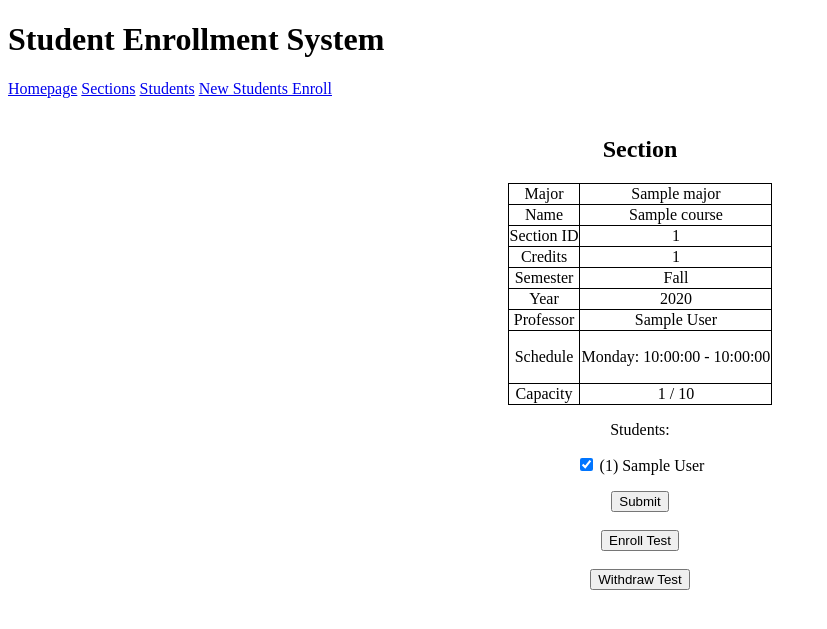
After one commit to gerald-guerrero/student_enrollment, a Django app: page /sections/1/ in a window 1280 px wide. The commit adds this page. Shown: the top 629 px of the page, without its empty margins (0-827 px from the left). Run offline with Django 5.2, Linux system fonts and the light colour scheme; tables that the repository leaves empty hold one stand-in row (values such as "Sample post").

Commit message:
Implement section update view, custom form for m2m field, and test urls for single enroll and withdraw features

```diff
--- a/myproject/myapp/models.py
+++ b/myproject/myapp/models.py
@@ -98,6 +98,9 @@ class Section(models.Model):
         full_schedule = [str(schedule) for schedule in self.schedules.all()]
         return "\n".join(full_schedule)
 
+    def get_absolute_url(self):
+        return reverse("section_update", kwargs={"pk": self.pk})
+
 class Schedule(models.Model):
     """
     Stores the schedule for every section which is liked by foreign key to the associated section
--- /dev/null
+++ b/myproject/section_records/forms.py
@@ -0,0 +1,27 @@
+from django import forms
+from myapp.models import Section, Student
+from django.db.models import Value
+from django.db.models import Case, When
+
+class SectionStudentForm(forms.ModelForm):
+    students = forms.ModelMultipleChoiceField(
+        queryset=Student.objects.all(),
+        widget=forms.CheckboxSelectMultiple,
+        required=False
+    )
+    class Meta:
+        model = Section
+        fields = ['students']
+
+    def __init__(self, *args, **kwargs):
+        super().__init__(*args, **kwargs)
+
+        enrolled_students = self.instance.students.all().annotate(enrolled=Value(1))
+
+        all_students = Student.objects.all().annotate(
+            enrolled=Case(
+                When (pk__in=enrolled_students, then=Value(1)),
+                default=Value(2),
+            )
+        )
+        self.fields['students'].queryset = all_students.order_by('enrolled', 'id')
--- a/myproject/section_records/urls.py
+++ b/myproject/section_records/urls.py
@@ -3,4 +3,7 @@ from . import views
 
 urlpatterns = [
     path('', views.SectionListView.as_view(), name='section_list'),
+    path('<int:pk>/', views.SectionUpdateView.as_view(), name='section_update'),
+    path('<int:pk>/enroll', views.enroll_section, name="enroll_section"),
+    path('<int:pk>/withdraw', views.withdraw_section, name="withdraw_section"),
 ]
--- a/myproject/section_records/views.py
+++ b/myproject/section_records/views.py
@@ -1,7 +1,29 @@
-from django.shortcuts import render
+from django.shortcuts import render, redirect, get_object_or_404
+from django.urls import reverse
 from myapp.models import Section
 from django.views.generic import ListView
+from django.views.generic.edit import UpdateView
+from .forms import SectionStudentForm
 
 class SectionListView(ListView):
     model = Section
     template_name = 'section_records/section_list.html'
+
+class SectionUpdateView(UpdateView):
+    model = Section
+    template_name = 'section_records/section_enrollment.html'
+    form_class = SectionStudentForm
+
+def enroll_section(request, pk):
+    section = get_object_or_404(Section, pk=pk)
+    if request.method == "POST":
+        print("Attempting to enroll student to section: ", section)
+        print("Will redirect to same section page afterwards")
+    return redirect('section_update', pk=pk)
+
+def withdraw_section(request, pk):
+    section = get_object_or_404(Section, pk=pk)
+    if request.method == "POST":
+        print("Attempting to withdraw student from section: ", section)
+        print("Will redirect to same section page afterwards")
+    return redirect('section_update', pk=pk)
--- /dev/null
+++ b/myproject/templates/section_records/section_enrollment.html
@@ -0,0 +1,58 @@
+{% extends "base.html" %}
+{% block content %}
+    <h2>Section</h2>
+    <table>
+        <tr>
+            <td>Major</td>
+            <td>{{ section.course.major }}</td>
+        </tr>
+        <tr>
+            <td>Name</td>
+            <td>{{ section.course.name }}</td>
+        </tr>
+        <tr>
+            <td>Section ID</td>
+            <td>{{ section.id }}</td>
+        </tr>
+        <tr>
+            <td>Credits</td>
+            <td>{{ section.course.credits }}</td>
+        </tr>
+        <tr>
+            <td>Semester</td>
+            <td>{{ section.semester }}</td>
+        </tr>
+        <tr>
+            <td>Year</td>
+            <td>{{ section.year }}</td>
+        </tr>
+        <tr>
+            <td>Professor</td>
+            <td>{{ section.professor }}</td>
+        </tr>
+        <tr>
+            <td>Schedule</td>
+            <td>{{ section.get_schedules_str|linebreaks }}</td>
+        </tr>
+        <tr>
+            <td>Capacity</td>
+            <td>{{ section.get_capacity_str }}</td>
+        </tr>
+    </table>
+    <form method="post">
+        {% csrf_token %}
+        {{ form.as_p }}
+        <button type="submit">Submit</button>
+    </form>
+    <br>
+    <form method="post" action="{% url 'enroll_section' pk=section.pk %}">
+        {% csrf_token %}
+        <button type="submit" name="enroll">Enroll Test</button>
+    </form>
+    <br>
+    <form method="post" action="{% url 'withdraw_section' pk=section.pk %}">
+        {% csrf_token %}
+        <button type="submit" name="enroll">Withdraw Test</button>
+    </form>
+
+{% endblock %}
--- a/myproject/templates/section_records/section_list.html
+++ b/myproject/templates/section_records/section_list.html
@@ -10,6 +10,7 @@
             <th>Year</th>
             <th>Capacity</th>
             <th>Schedule</th>
+            <th>Options</th>
         </tr>
         {% for section in section_list %}
             <tr>
@@ -20,6 +21,7 @@
                 <td>{{ section.year }}</td>
                 <td>{{ section.get_capacity_str }}</td>
                 <td>{{ section.get_schedules_str|linebreaks }}</td>
+                <td><a href="{% url 'section_update' pk=section.pk %}">view</a></td>
             </tr>
         {% endfor %}
     </table>
```
